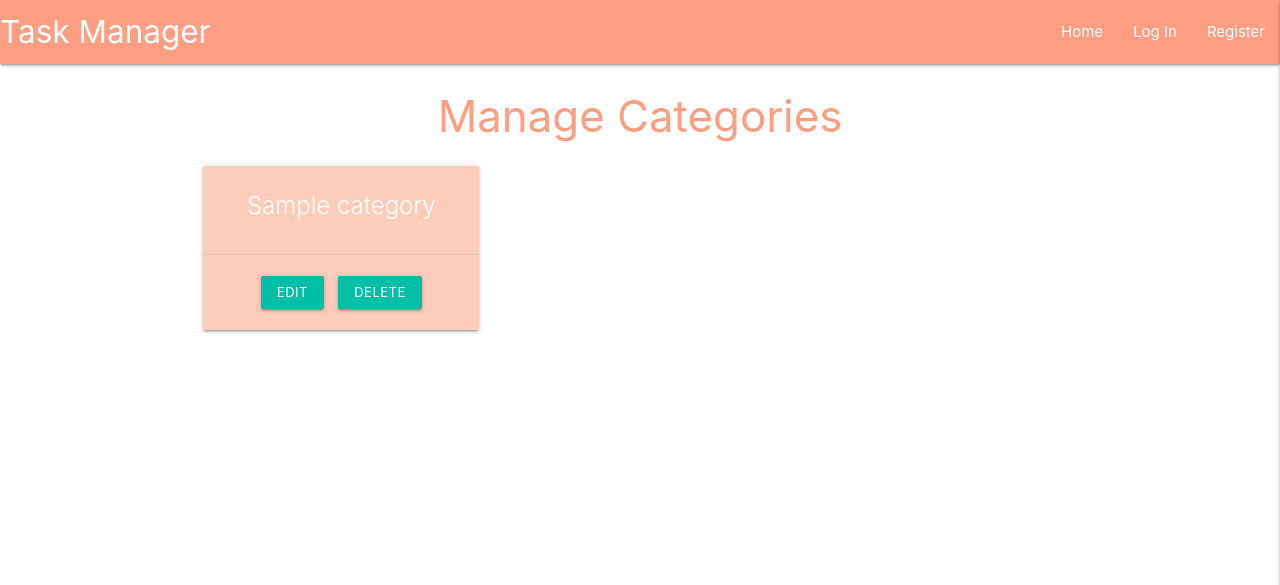
After one commit to asdub/octo-invention, a Flask app: page /get_categories in a window 1280 px wide. The commit adds this page. Shown: the top 585 px of the page. Run offline with Flask 2, Linux system fonts and the light colour scheme; a database or web service that is not in the repository returns one stand-in record (values such as "Sample title"); some libraries are stand-ins or nearby versions.

Commit message:
Add categories and simple admin access

```diff
--- a/app.py
+++ b/app.py
@@ -145,6 +145,12 @@ def delete_task(task_id):
     return redirect(url_for("get_tasks"))
 
 
+@app.route("/get_categories")
+def get_categories():
+    categories = list(mongo.db.categories.find().sort("category_name", 1))
+    return render_template("categories.html", categories=categories)
+
+
 if __name__ == "__main__":
     app.run(host=os.environ.get("IP"),
     port=int(os.environ.get("PORT")),
--- a/templates/base.html
+++ b/templates/base.html
@@ -25,7 +25,10 @@
                 {% if session.user %}
                     <li><a href="{{ url_for('profile', username=session['user']) }}">Profile</a></li>
                     <li><a href="{{ url_for('add_task') }}">New Task</a></li>
-                <li><a href="#">Manage Categories</a></li>
+                    <!-- This should be saved as a record in db - is_admin -->
+                    {% if session.user|lower == "admin1"|lower %}
+                        <li><a href="{{ url_for('get_categories') }}">Manage Categories</a></li>
+                    {% endif %}
                     <li><a href="{{ url_for('logout') }}">Log Out</a></li>
                 {% else %}
                     <li><a href="{{ url_for('login') }}">Log In</a></li>
@@ -40,7 +43,9 @@
             {% if session.user %}
                 <li><a href="{{ url_for('profile', username=session['user']) }}">Profile</a></li>
                 <li><a href="{{ url_for('add_task') }}">New Task</a></li>
-            <li><a href="#">Manage Categories</a></li>
+                {% if session.user|lower == "admin1"|lower %}
+                    <li><a href="{{ url_for('get_categories') }}">Manage Categories</a></li>
+                {% endif %}
                 <li><a href="{{ url_for('logout') }}">Log Out</a></li>
             {% else %}
                 <li><a href="{{ url_for('login') }}">Log In</a></li>
--- /dev/null
+++ b/templates/categories.html
@@ -0,0 +1,22 @@
+{% extends "base.html" %}
+{% block content %}
+
+    <h3 class="center-align deep-orange-text text-accent-1">Manage Categories</h3>
+
+    <div class="row">
+        {% for category in categories %}
+        <div class="col s12 m4">
+            <div class="card center-align deep-orange lighten-4">
+                <div class="card-content white-text">
+                    <span class="center-align card-title">{{ category.category_name }}</span>
+                </div>
+                <div class="card-action">
+                    <a href="#" class="waves-effect waves-light btn-small teal accent-4">Edit</a>
+                    <a href="#" class="waves-effect waves-light btn-small teal accent-4">Delete</a>
+                </div>
+            </div>
+        </div>
+        {% endfor %}
+    </div>
+
+  {% endblock %}
--- a/templates/profile.html
+++ b/templates/profile.html
@@ -1,5 +1,6 @@
 {% extends "base.html" %}
 {% block content %}
+
     <div class="row">
         <div class="col s12 m8 offset-m2">
             <div class="card-panel">
@@ -7,6 +8,9 @@
                    {{username}}'s profile
                </h4>
             </div>
+            <div class="card-panel">
+
+            </div>
         </div>
     </div>
 
--- a/templates/tasks.html
+++ b/templates/tasks.html
@@ -10,8 +10,8 @@
       <div class="col s3">
         <i class="fas fa-caret-down"></i>
         {% if session.user|lower  == task.created_by|lower %}
-          <a href="{{ url_for('delete_task', task_id=task._id) }}" class="waves-effect waves-light btn-small deep-orange accent-1">Remove</a>
-          <a href="{{ url_for('edit_task', task_id=task._id) }}" class="waves-effect waves-light btn-small deep-orange accent-1">Edit</a>
+          <a href="{{ url_for('delete_task', task_id=task._id) }}" class="waves-effect waves-light btn-small teal accent-4">Remove</a>
+          <a href="{{ url_for('edit_task', task_id=task._id) }}" class="waves-effect waves-light btn-small teal accent-4">Edit</a>
         {% endif %}
       </div>
       <div class="col s9">
```
Lines whose indentation alone changed are shown as unchanged.
